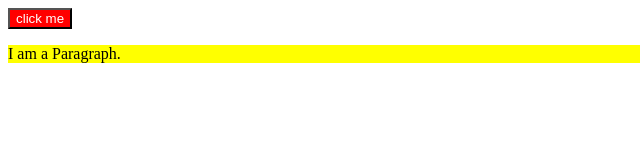
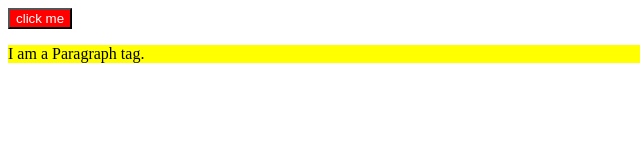
Before and after one commit to sudhanshu-77/JavaScript_Challenge, a website: page JavaScript/DAY-8/DOM Part -2/Practice/index.html in a window 1280 px wide. Shown: the full height of the page, 0-640 px from the left. Drawn offline with Linux system fonts and the light colour scheme.

Commit message:
DOM Part -2

```diff
--- a/JavaScript/DAY-8/DOM Part -2/Practice/index.html
+++ b/JavaScript/DAY-8/DOM Part -2/Practice/index.html
@@ -7,8 +7,7 @@
     <link rel="stylesheet" href="style.css">
 </head>
 <body>
-    <p class = " content ">I am a Paragraph.</p>
-
+    <p class = " content ">I am a Paragraph tag.</p>
     <script src="script.js"></script>
 </body>
 </html>
```
